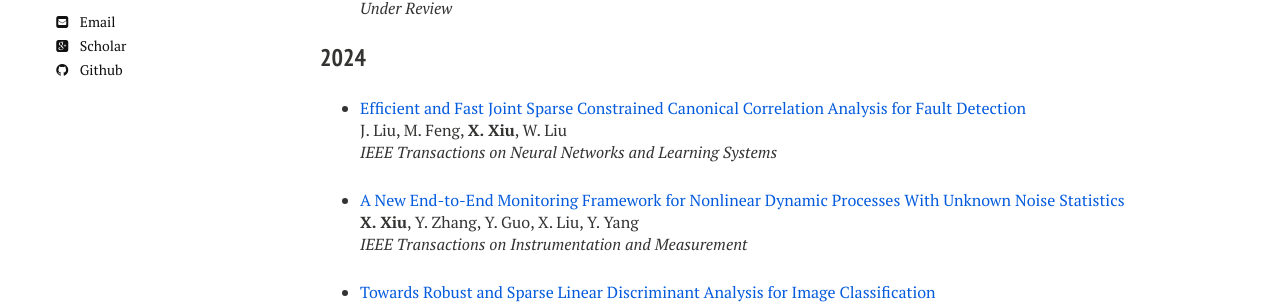
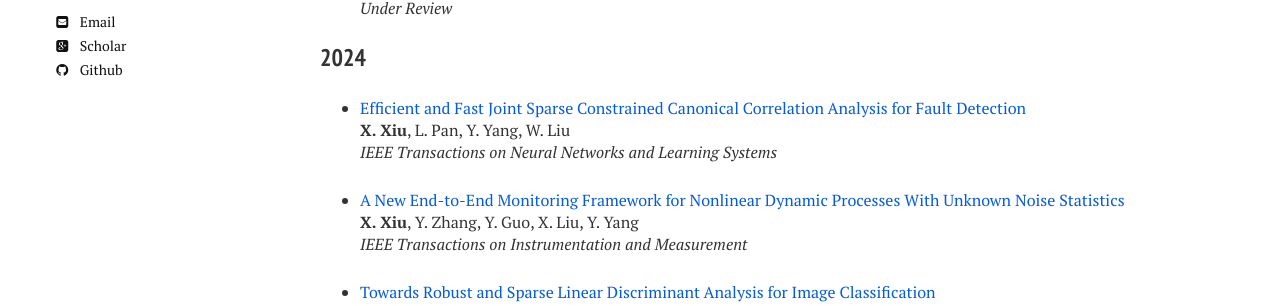
Before and after one commit to xianchaoxiu/xianchaoxiu.github.io, a Jekyll site: the page built from journal/index.md, in a window 1280 px wide. Shown: the part 315-621 px from the top of the page. Built offline with Jekyll 4.4.1, drawn with Linux system fonts in a browser that asks for light colours; nearby versions of some CDN libraries.

Commit message:
Update index.md

```diff
--- a/journal/index.md
+++ b/journal/index.md
@@ -26,7 +26,7 @@ share: false
 ### 2024
 
 * <a href="https://ieeexplore.ieee.org/document/9887978" class="textlink" target="_blank">Efficient and Fast Joint Sparse Constrained Canonical Correlation Analysis for Fault Detection</a><br>
-J. Liu, M. Feng, <b>X. Xiu</b>, W. Liu<br>
+<b>X. Xiu</b>, L. Pan, Y. Yang, W. Liu<br>
 <i>IEEE Transactions on Neural Networks and Learning Systems</i><br>
 
 
```
